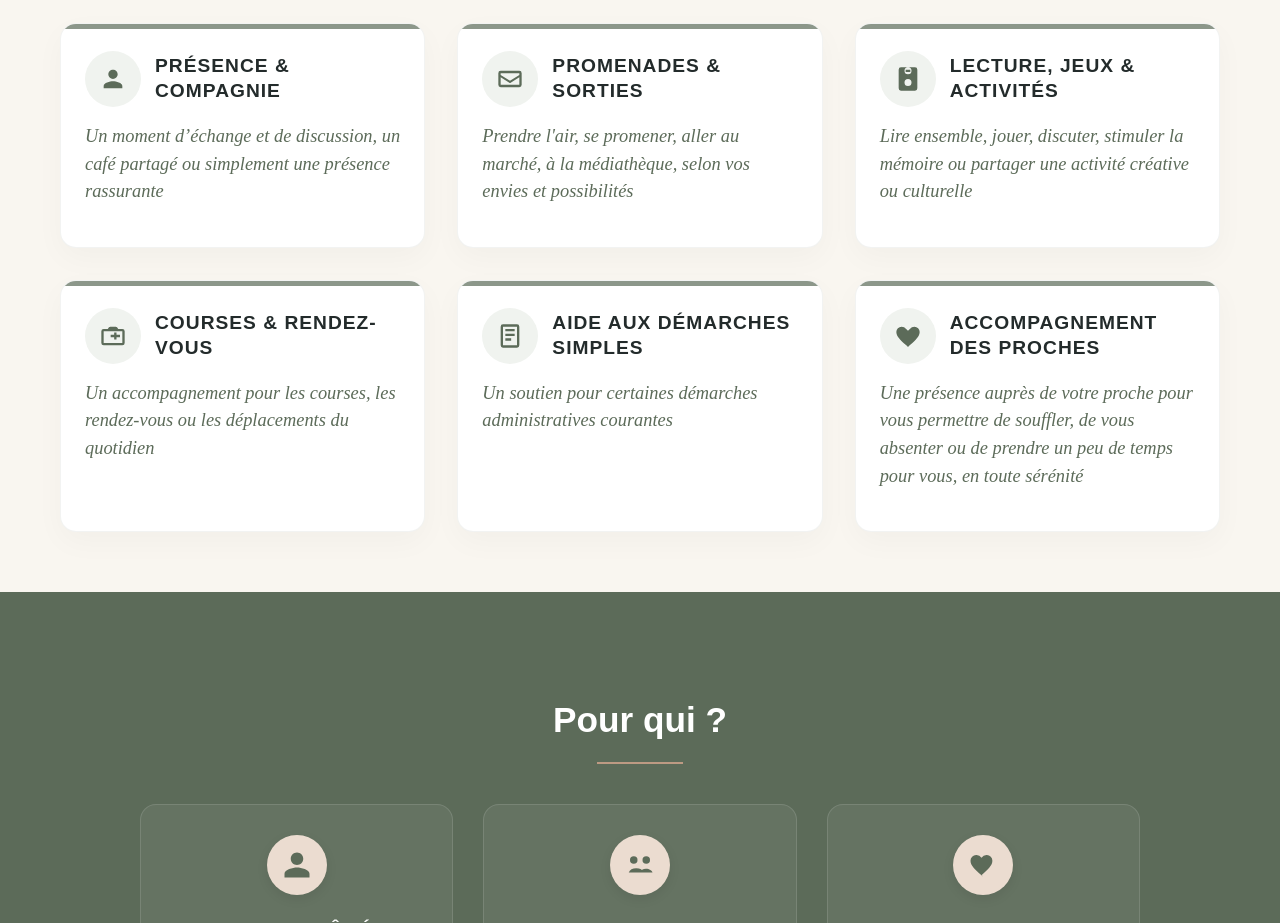
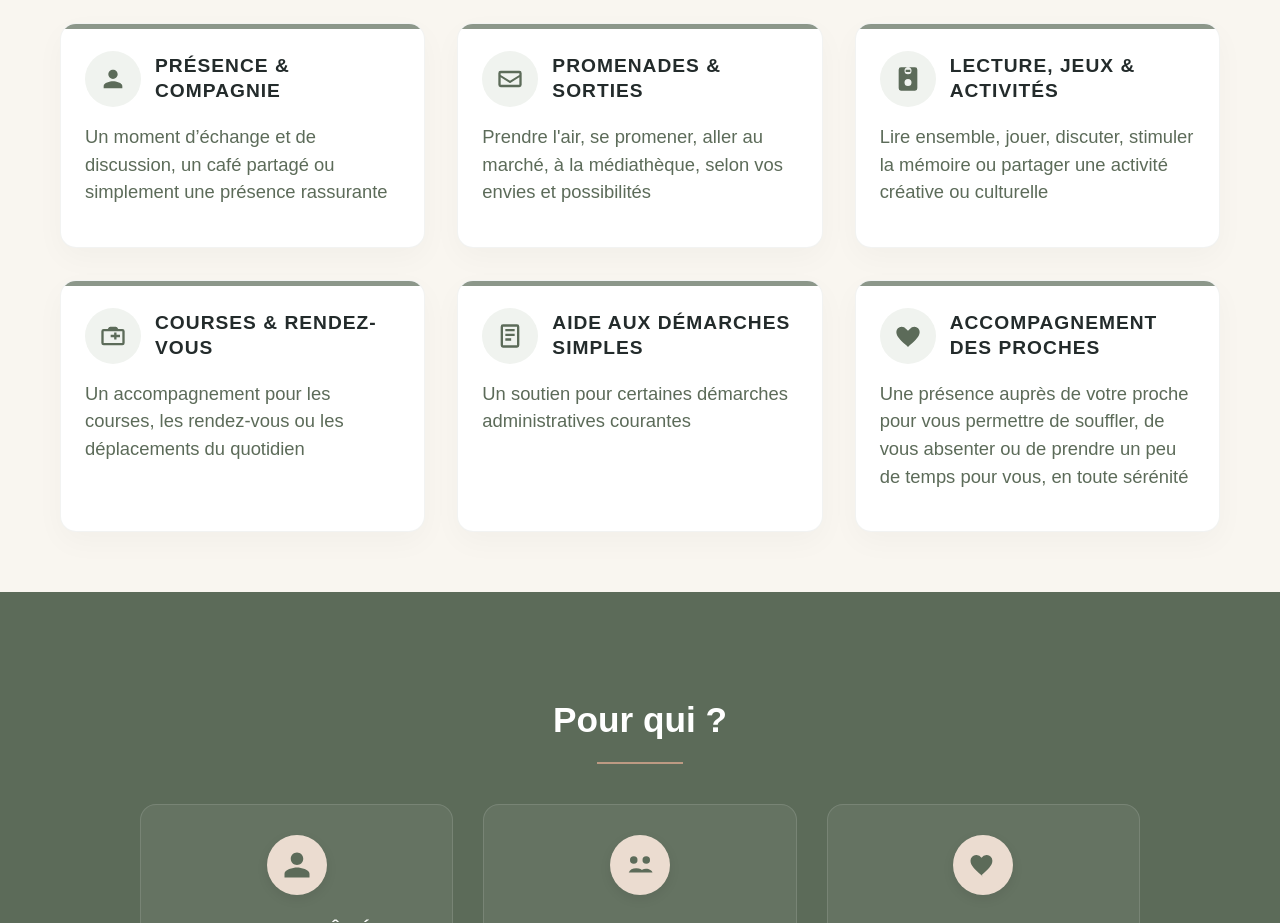
Before and after one commit to tentensee/LaVoyageuseDeVie, a React (Vite) app: page / in a window 1280 px wide. Shown: the part 1000-1923 px from the top of the page. Built offline with nearby package versions, Linux system fonts and the light colour scheme.

Commit message:
Retirer l'italique des sous-titres services

```diff
--- a/src/index.css
+++ b/src/index.css
@@ -324,6 +324,12 @@ nav a:hover {
     color: var(--sage-green);
     margin: 0 0 14px 0;
     line-height: 1.5;
+}
+
+.card-subtitle.script-font {
+    font-family: 'Montserrat', sans-serif;
+    font-style: normal;
+    font-weight: 400;
 }
 
 .service-list {
```
